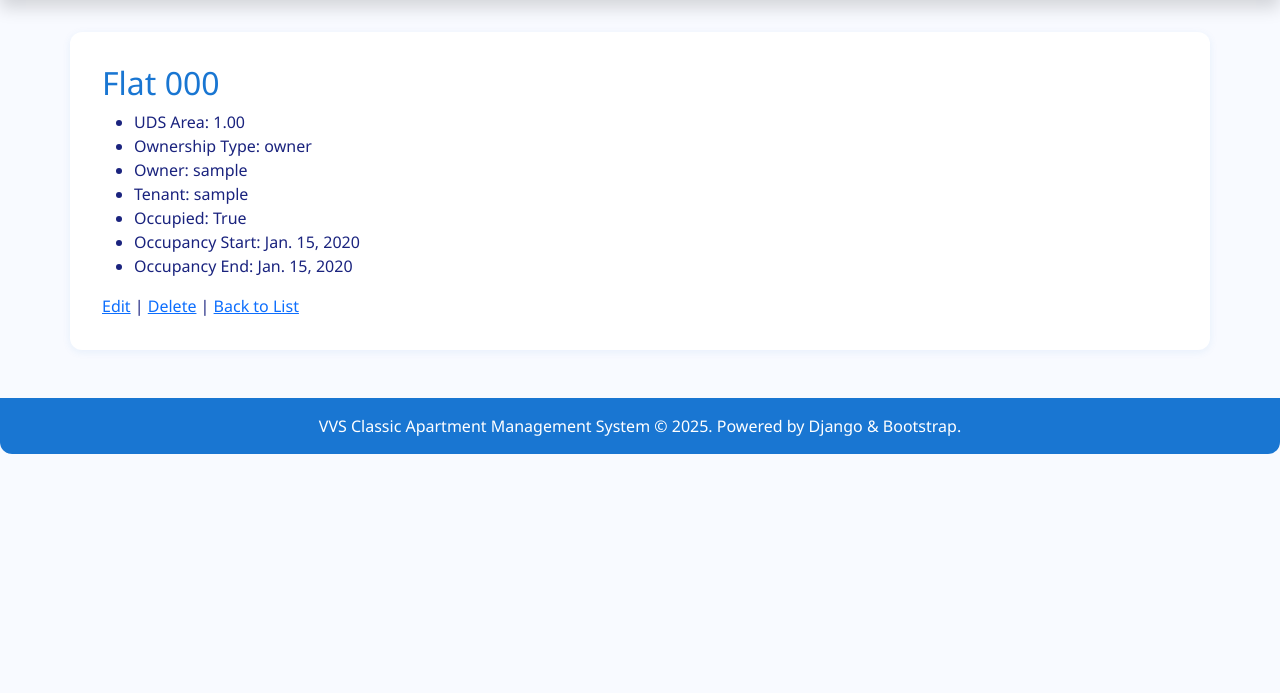
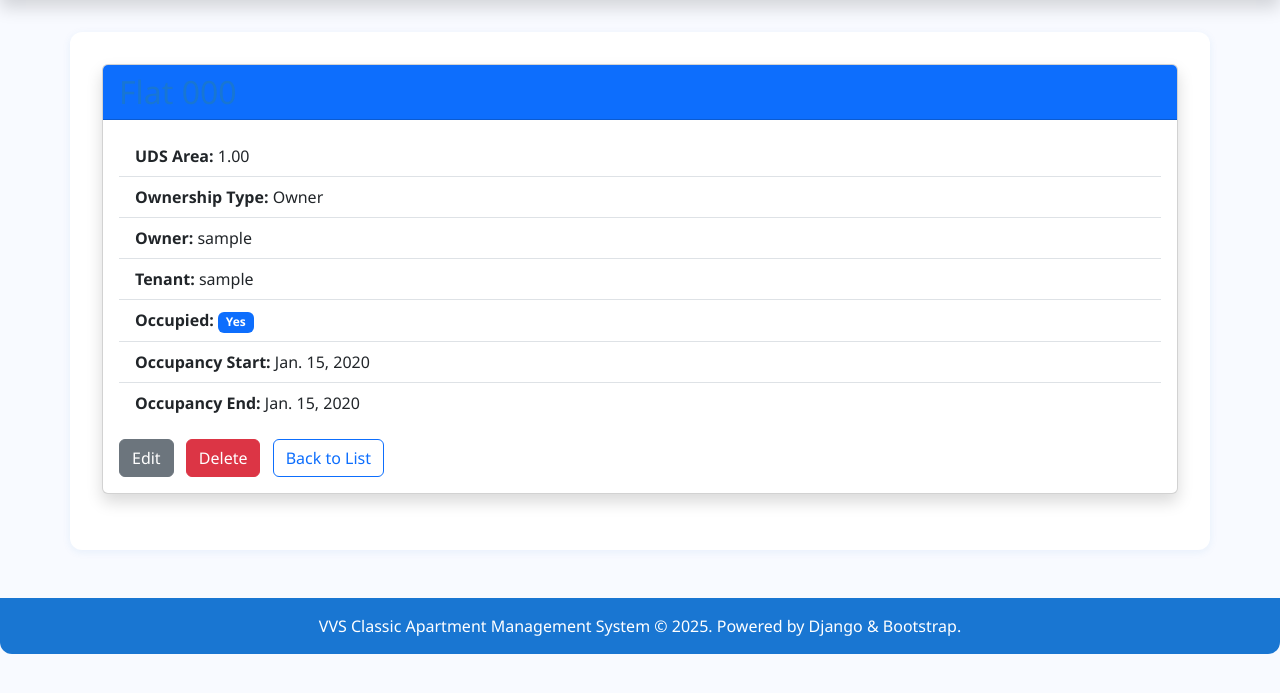
Before and after one commit to saahithjohn/classic, a Django app: page /flats/1/ in a window 1280 px wide. Shown: the part 56-749 px from the top of the page. Run offline with Django 4.2, Linux system fonts and the light colour scheme; a user stored in the database is signed in; tables that the repository leaves empty hold one stand-in row (values such as "Sample post").

Commit message:
modified:   apartmentms/templates/flats/flat_confirm_delete.html 	modified:   apartmentms/templates/flats/flat_detail.html 	modified:   apartmentms/templates/flats/flat_form.html 	modified:   apartmentms/templates/flats/flat_list.html

```diff
--- a/apartmentms/templates/flats/flat_detail.html
+++ b/apartmentms/templates/flats/flat_detail.html
@@ -1,16 +1,22 @@
 {% extends 'base.html' %}
 {% block content %}
-<h2>Flat {{ flat.number }}</h2>
-<ul>
-    <li>UDS Area: {{ flat.uds_area }}</li>
-    <li>Ownership Type: {{ flat.ownership_type }}</li>
-    <li>Owner: {{ flat.owner }}</li>
-    <li>Tenant: {{ flat.tenant }}</li>
-    <li>Occupied: {{ flat.is_occupied }}</li>
-    <li>Occupancy Start: {{ flat.occupancy_start }}</li>
-    <li>Occupancy End: {{ flat.occupancy_end }}</li>
-</ul>
-<a href="{% url 'flat_update' flat.pk %}">Edit</a> |
-<a href="{% url 'flat_delete' flat.pk %}">Delete</a> |
-<a href="{% url 'flat_list' %}">Back to List</a>
+<div class="card shadow mb-4">
+    <div class="card-header bg-primary text-white">
+        <h2 class="mb-0">Flat {{ flat.number }}</h2>
+    </div>
+    <div class="card-body">
+        <ul class="list-group list-group-flush mb-3">
+            <li class="list-group-item"><strong>UDS Area:</strong> {{ flat.uds_area }}</li>
+            <li class="list-group-item"><strong>Ownership Type:</strong> {{ flat.ownership_type|title }}</li>
+            <li class="list-group-item"><strong>Owner:</strong> {{ flat.owner }}</li>
+            <li class="list-group-item"><strong>Tenant:</strong> {{ flat.tenant }}</li>
+            <li class="list-group-item"><strong>Occupied:</strong> {% if flat.is_occupied %}<span class="badge bg-primary">Yes</span>{% else %}No{% endif %}</li>
+            <li class="list-group-item"><strong>Occupancy Start:</strong> {{ flat.occupancy_start }}</li>
+            <li class="list-group-item"><strong>Occupancy End:</strong> {{ flat.occupancy_end }}</li>
+        </ul>
+        <a href="{% url 'flat_update' flat.pk %}" class="btn btn-secondary me-2">Edit</a>
+        <a href="{% url 'flat_delete' flat.pk %}" class="btn btn-danger me-2">Delete</a>
+        <a href="{% url 'flat_list' %}" class="btn btn-outline-primary">Back to List</a>
+    </div>
+</div>
 {% endblock %}
```
Also changed, not shown: apartmentms/templates/flats/flat_confirm_delete.html (+13 -6 lines), apartmentms/templates/flats/flat_form.html (+13 -6 lines), apartmentms/templates/flats/flat_list.html (+14 -6 lines).
